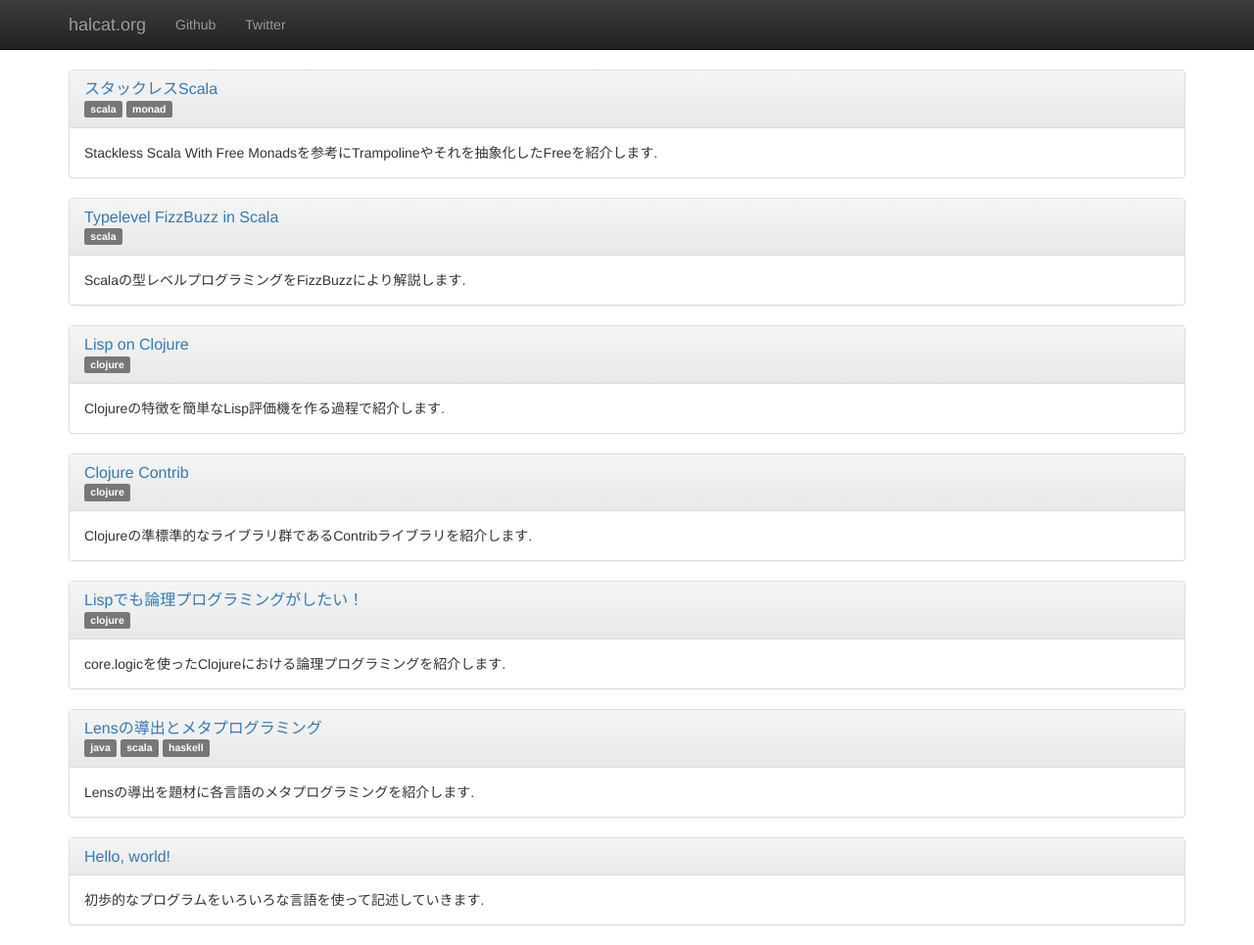
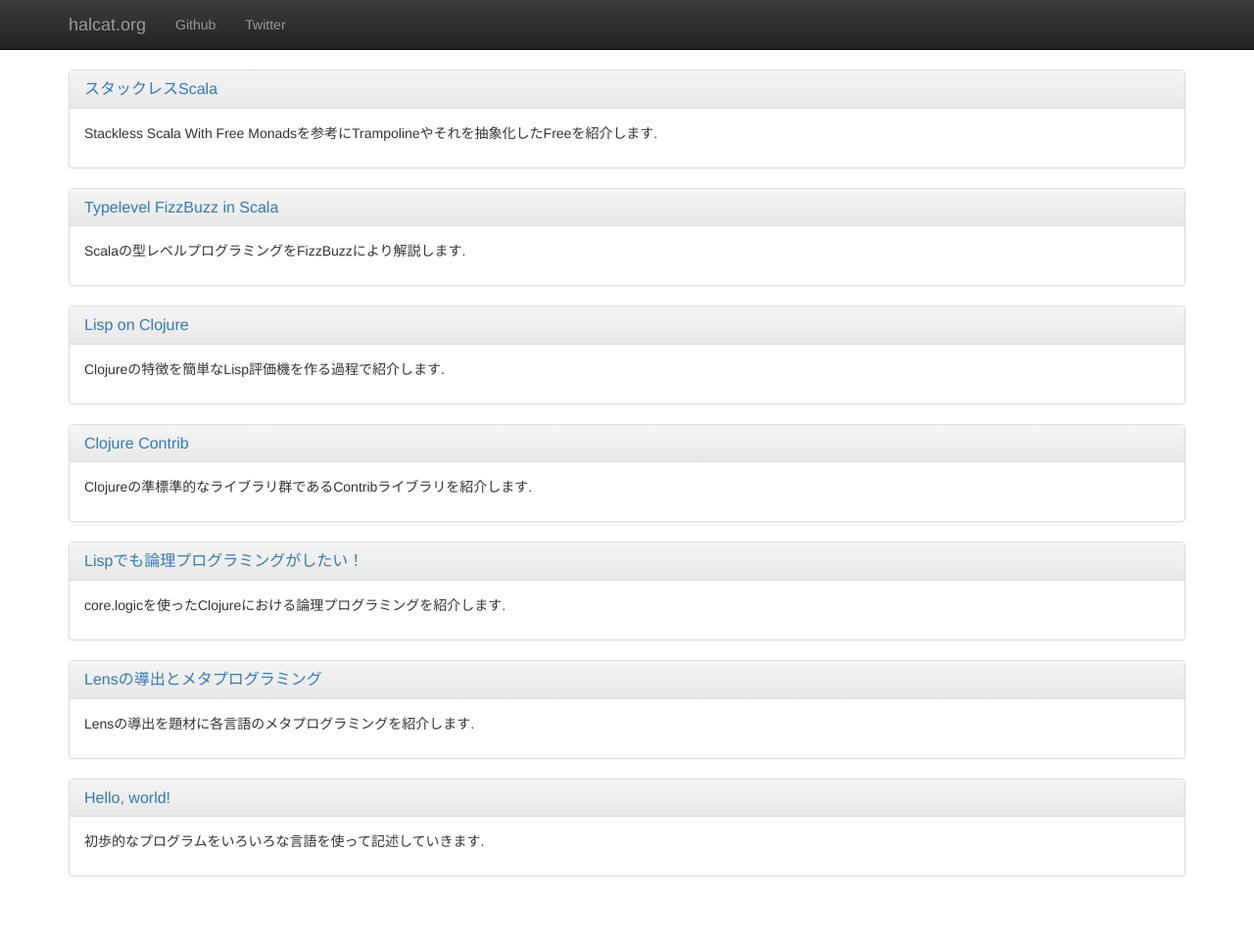
Before and after one commit to halcat0x15a/halcat0x15a.github.io, a Jekyll site: the page built from index.html, in a window 1280 px wide. Shown: the whole page at 98% size. Built offline with Jekyll 4.4.1, drawn with Linux system fonts in a browser that asks for light colours; nearby versions of some CDN libraries; Markdown is read by kramdown in place of the engine named in the settings; after the commit the page ends 915 px from its top, so only the background shows below that; some of the changed lines change nothing that is shown.

Commit message:
remove tags

```diff
--- a/_includes/entry.html
+++ b/_includes/entry.html
@@ -1,12 +1,8 @@
 <div class="panel panel-default">
   <div class="panel-heading">
     <a href="{{ include.ref }}"><h3 class="panel-title">{{ include.title }}</h3></a>
-    {% assign tags = include.tags | split: "," %}
-    {% for tag in tags %}
-    <span class="label label-default">{{ tag }}</span>
-    {% endfor %}
   </div>
   <div class="panel-body">
-    {{ include.desc }}
+    <p>{{ include.desc }}</p>
   </div>
 </div>
--- a/index.html
+++ b/index.html
@@ -3,16 +3,16 @@ layout: default
 title: halcat.org
 ---
 
-{% include entry.html title="スタックレスScala" ref="stackless_scala.html" tags="scala,monad" desc="Stackless Scala With Free Monadsを参考にTrampolineやそれを抽象化したFreeを紹介します." %}
+{% include entry.html title="スタックレスScala" ref="stackless_scala.html" desc="Stackless Scala With Free Monadsを参考にTrampolineやそれを抽象化したFreeを紹介します." %}
 
-{% include entry.html title="Typelevel FizzBuzz in Scala" ref="typelevel_fizzbuzz.html" tags="scala" desc="Scalaの型レベルプログラミングをFizzBuzzにより解説します." %}
+{% include entry.html title="Typelevel FizzBuzz in Scala" ref="typelevel_fizzbuzz.html" desc="Scalaの型レベルプログラミングをFizzBuzzにより解説します." %}
 
-{% include entry.html title="Lisp on Clojure" ref="lisp_evaluator.html" tags="clojure" desc="Clojureの特徴を簡単なLisp評価機を作る過程で紹介します." %}
+{% include entry.html title="Lisp on Clojure" ref="lisp_evaluator.html" desc="Clojureの特徴を簡単なLisp評価機を作る過程で紹介します." %}
 
-{% include entry.html title="Clojure Contrib" ref="clojure_contrib.html" tags="clojure" desc="Clojureの準標準的なライブラリ群であるContribライブラリを紹介します." %}
+{% include entry.html title="Clojure Contrib" ref="clojure_contrib.html" desc="Clojureの準標準的なライブラリ群であるContribライブラリを紹介します." %}
 
-{% include entry.html title="Lispでも論理プログラミングがしたい！" ref="core_logic.html" tags="clojure" desc="core.logicを使ったClojureにおける論理プログラミングを紹介します." %}
+{% include entry.html title="Lispでも論理プログラミングがしたい！" ref="core_logic.html" desc="core.logicを使ったClojureにおける論理プログラミングを紹介します." %}
 
-{% include entry.html title="Lensの導出とメタプログラミング" ref="deriving_lenses.html" tags="java,scala,haskell" desc="Lensの導出を題材に各言語のメタプログラミングを紹介します." %}
+{% include entry.html title="Lensの導出とメタプログラミング" ref="deriving_lenses.html" desc="Lensの導出を題材に各言語のメタプログラミングを紹介します." %}
 
-{% include entry.html title="Hello, world!" ref="hello_world.html" tags="" desc="初歩的なプログラムをいろいろな言語を使って記述していきます." %}
+{% include entry.html title="Hello, world!" ref="hello_world.html" desc="初歩的なプログラムをいろいろな言語を使って記述していきます." %}
```
